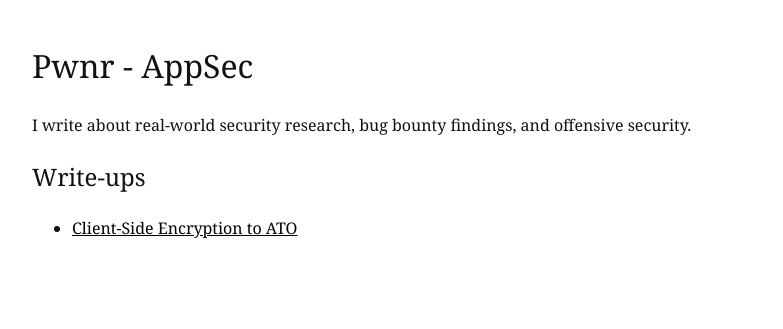
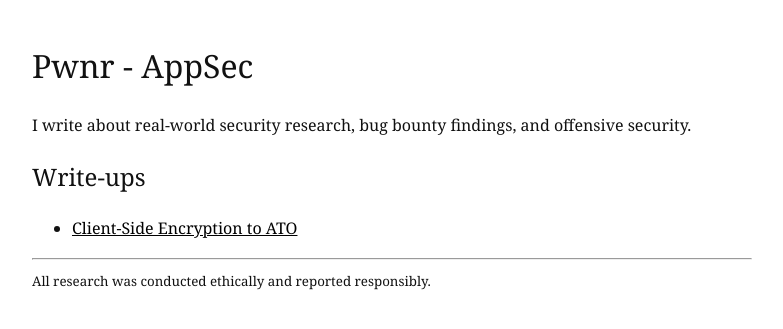
Before and after one commit to pwnr-appsec/pwnr-appsec, a Jekyll site: the page built from index.md, in a window 1280 px wide. Shown: the top 329 px of the page, without its empty margins (248-1031 px from the left). Built offline with Jekyll 4.4.1, drawn with Linux system fonts in a browser that asks for light colours.

Commit message:
Update default.html

```diff
--- a/_layouts/default.html
+++ b/_layouts/default.html
@@ -7,5 +7,10 @@
 </head>
 <body>
   {{ content }}
+
+  <hr>
+<small>
+  All research was conducted ethically and reported responsibly.
+</small>
 </body>
 </html>
```
